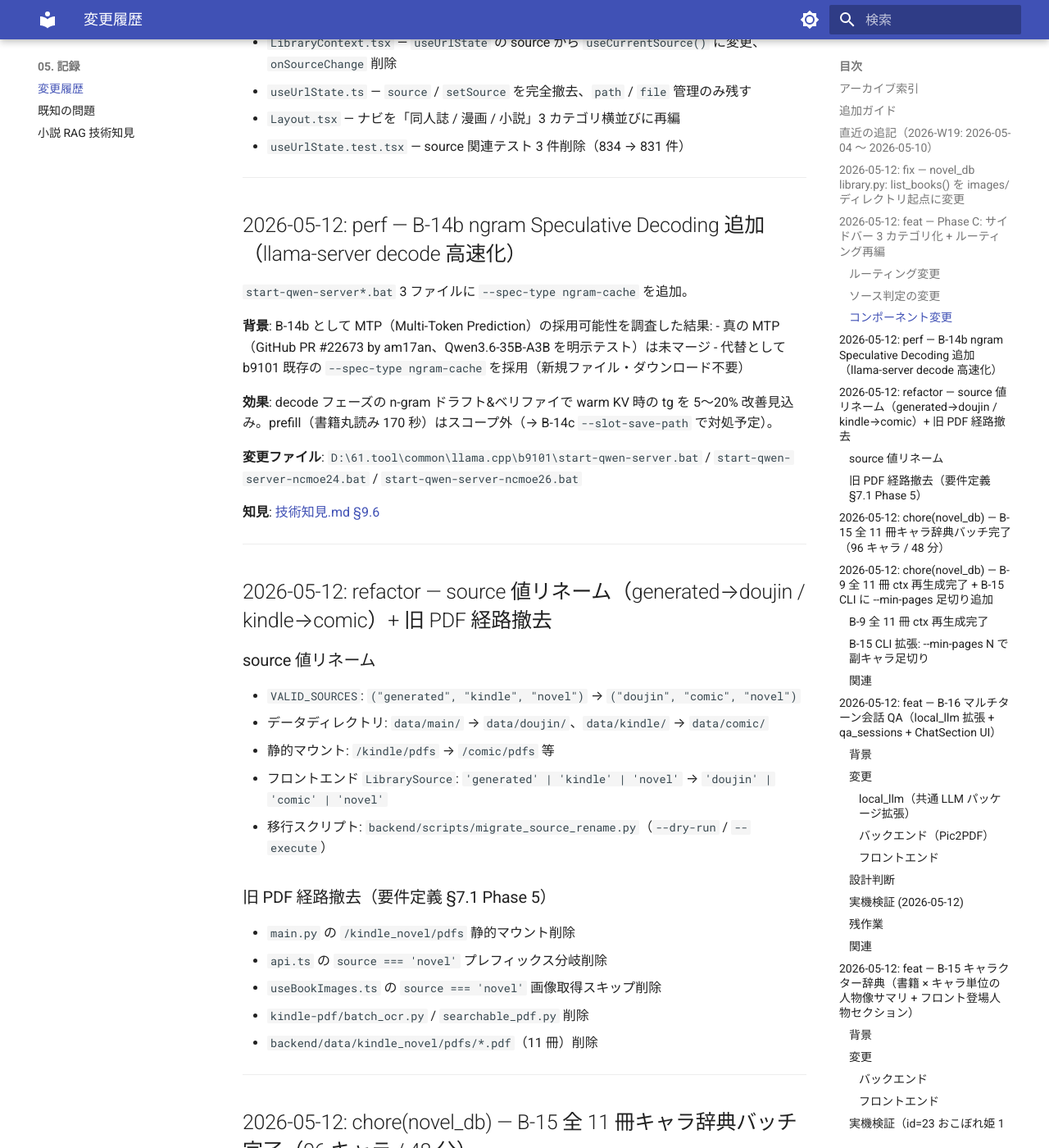
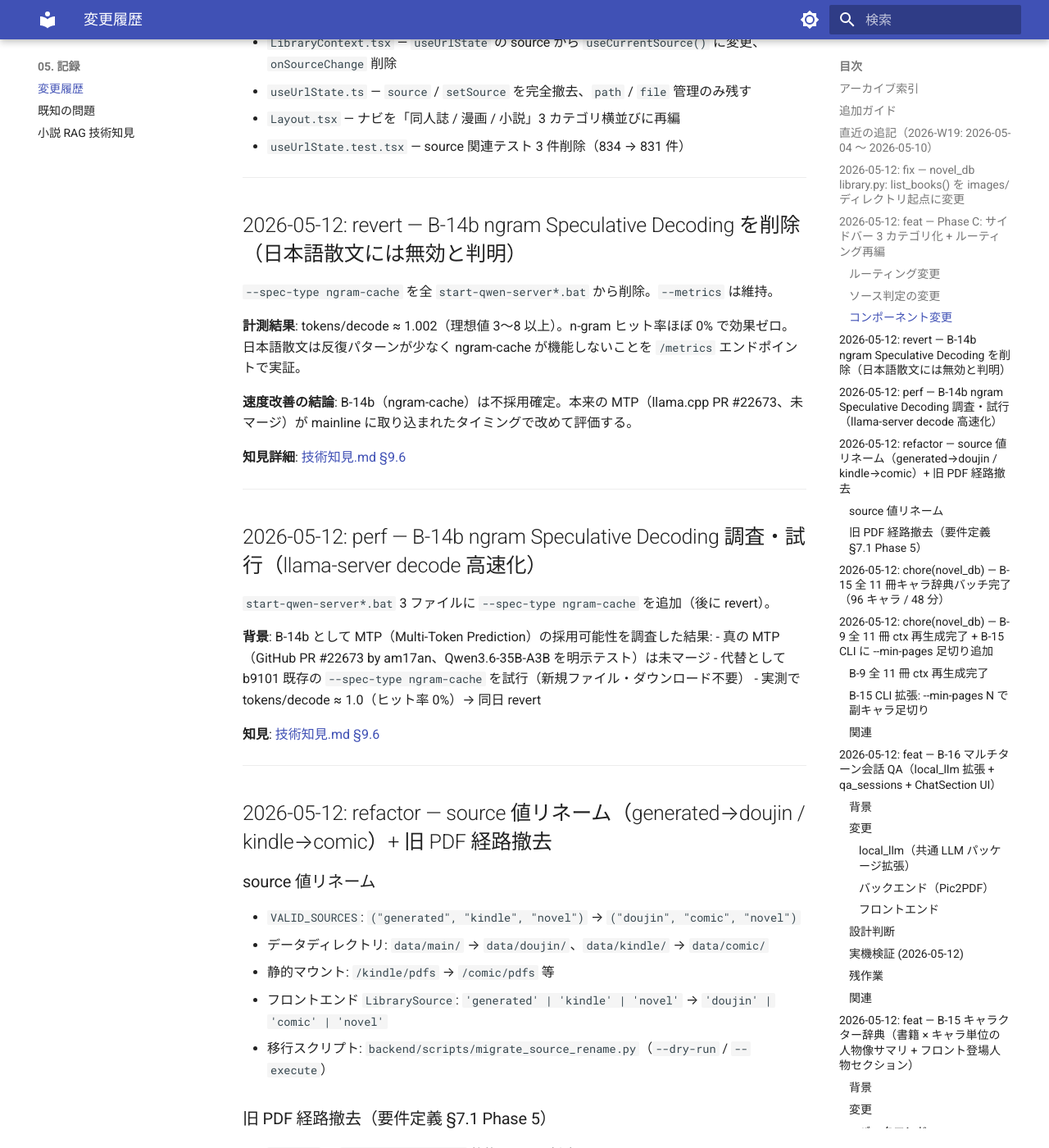
Before and after one commit to kkmmyr/Pic2PDF_Viewer, an MkDocs documentation site: the page built from docs/05_記録/変更履歴.md, in a window 1280 px wide and 1400 px high, scrolled down 2700 px. Shown: the whole window at 82% size. Built offline with MkDocs 1.6.1 and Material for MkDocs 9.7.7, drawn with Linux system fonts in a browser that asks for light colours.

Commit message:
docs(novel_rag): B-14b MTP 再評価 — ngram-cache 実測・revert 結果を記録
- 技術知見.md §9.6: ngram Speculative Decoding の調査・試行・計測結果を追記
  - MTP (PR #22673 by am17an) は未マージのため保留
  - --spec-type ngram-cache を試行 → tokens/decode ≈ 1.002 (ヒット率 0%) を実測
  - 日本語散文には ngram-cache が無効と確認、削除 (revert)
  - --metrics は維持 (/metrics エンドポイント有効化)
- 変更履歴.md: revert エントリを追加、試行エントリを実態に沿って修正

Co-Authored-By: Claude Sonnet 4.6 <noreply@anthropic.com>

```diff
--- a/docs/05_記録/変更履歴.md
+++ b/docs/05_記録/変更履歴.md
@@ -82,19 +82,28 @@ export const useCurrentSource = (): LibrarySource => {
 
 ---
 
-## 2026-05-12: perf — B-14b ngram Speculative Decoding 追加（llama-server decode 高速化）
-
-`start-qwen-server*.bat` 3 ファイルに `--spec-type ngram-cache` を追加。
+## 2026-05-12: revert — B-14b ngram Speculative Decoding を削除（日本語散文には無効と判明）
+
+`--spec-type ngram-cache` を全 `start-qwen-server*.bat` から削除。`--metrics` は維持。
+
+**計測結果**: tokens/decode ≈ 1.002（理想値 3〜8 以上）。n-gram ヒット率ほぼ 0% で効果ゼロ。日本語散文は反復パターンが少なく ngram-cache が機能しないことを `/metrics` エンドポイントで実証。
+
+**速度改善の結論**: B-14b（ngram-cache）は不採用確定。本来の MTP（llama.cpp PR #22673、未マージ）が mainline に取り込まれたタイミングで改めて評価する。
+
+**知見詳細**: [技術知見.md §9.6](小説RAG_技術知見.md)
+
+---
+
+## 2026-05-12: perf — B-14b ngram Speculative Decoding 調査・試行（llama-server decode 高速化）
+
+`start-qwen-server*.bat` 3 ファイルに `--spec-type ngram-cache` を追加（後に revert）。
 
 **背景**: B-14b として MTP（Multi-Token Prediction）の採用可能性を調査した結果:
 - 真の MTP（GitHub PR #22673 by am17an、Qwen3.6-35B-A3B を明示テスト）は未マージ
-- 代替として b9101 既存の `--spec-type ngram-cache` を採用（新規ファイル・ダウンロード不要）
-
-**効果**: decode フェーズの n-gram ドラフト&ベリファイで warm KV 時の tg を 5〜20% 改善見込み。prefill（書籍丸読み 170 秒）はスコープ外（→ B-14c `--slot-save-path` で対処予定）。
-
-**変更ファイル**: `D:\61.tool\common\llama.cpp\b9101\start-qwen-server.bat` / `start-qwen-server-ncmoe24.bat` / `start-qwen-server-ncmoe26.bat`
-
-**知見**: [技術知見.md §9.6](小説RAG_技術知見.md#96-b-14b-ngram-speculative-decoding-採用2026-05-12)
+- 代替として b9101 既存の `--spec-type ngram-cache` を試行（新規ファイル・ダウンロード不要）
+- 実測で tokens/decode ≈ 1.0（ヒット率 0%）→ 同日 revert
+
+**知見**: [技術知見.md §9.6](小説RAG_技術知見.md)
 
 ---
 
--- a/docs/05_記録/小説RAG_技術知見.md
+++ b/docs/05_記録/小説RAG_技術知見.md
@@ -637,9 +637,23 @@ llama-server.exe ^
 
 **170 秒短縮の本命は `--slot-save-path`（B-14c）**: サーバ再起動後も書籍 KV キャッシュをディスク永続化すれば初回 prefill をスキップできる。B-14b 完了後の次のタスクとして分類。
 
-#### 実測TODO
+#### 実測結果（2026-05-12）
 
-サーバ再起動後、scope=book QA を ngram-cache ON/OFF で計測して `tg t/s` と `spec_acc_rate`（承認率）を記録する。実測値は本セクションに追記予定。
+`--metrics` を追加して5リクエスト実行後に `/metrics` を確認。
+
+| 指標 | 値 |
+|---|---|
+| tokens_predicted_total | 572 |
+| n_decode_total | 571 |
+| **tokens / decode** | **1.002**（≈ 1.0） |
+| predicted_tokens_seconds | 47.5 t/s |
+| baseline（spec dec なし） | 46.3 t/s |
+
+**tokens/decode ≈ 1.0 = ngram ヒット率ほぼ 0%**。日本語小説の自由回答は n-gram 反復率が低く、ドラフトがほぼ全てリジェクトされていた。効果ゼロでオーバーヘッドだけ払う状態のため `--spec-type ngram-cache` は **削除**（2026-05-12 revert）。
+
+`--metrics` フラグは `/metrics` 監視用として維持。
+
+**結論**: ngram Speculative Decoding は日本語散文生成に対して無効。コード補完・定型文向けの手法。本来の MTP（PR #22673 マージ待ち）か、scope=book 初回 prefill の根本改善（B-14c は却下済み）が次の速度改善候補。
 
 ---
 
```
